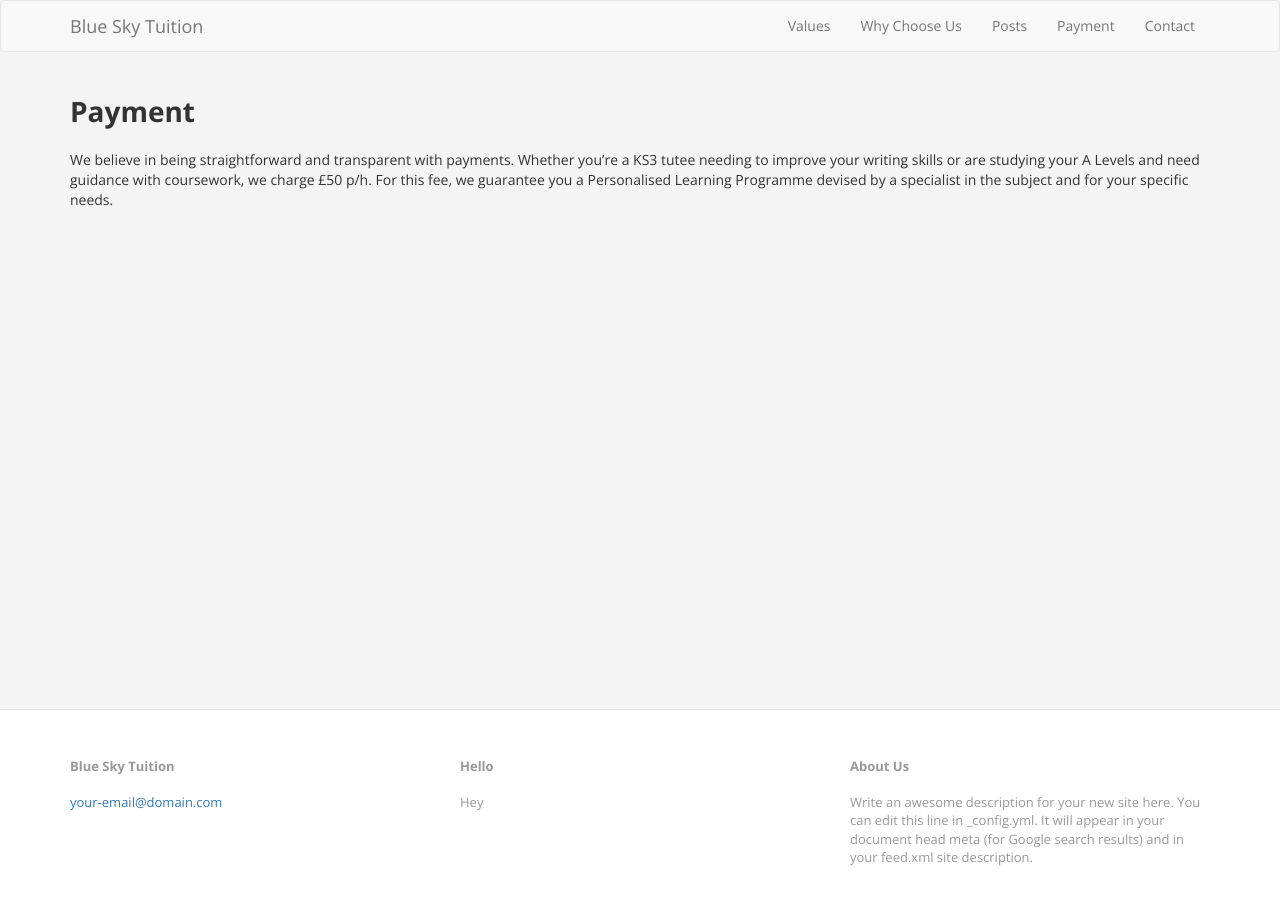
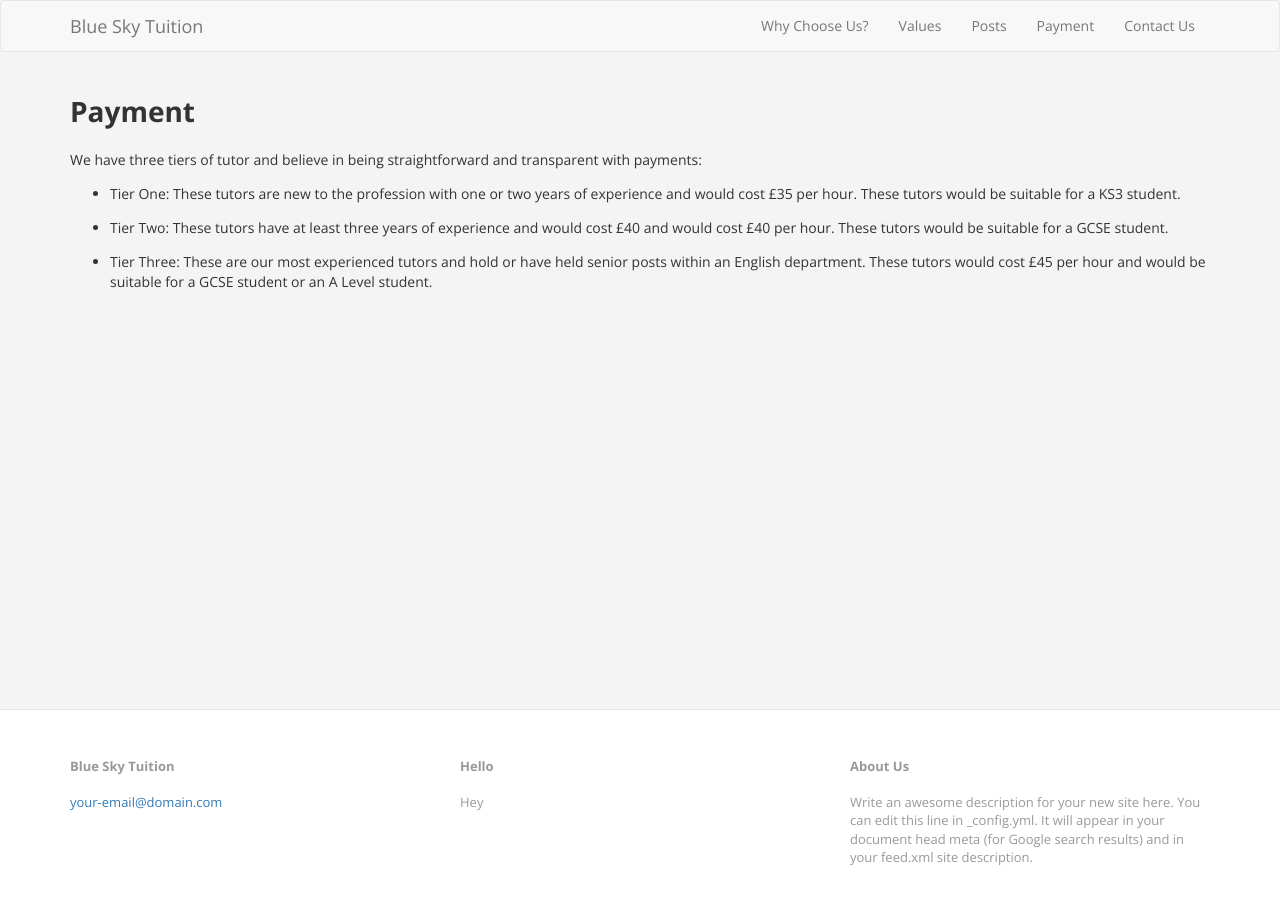
Before and after one commit to 01taylop/blue-sky-tuition, a Jekyll site: the page built from payment.md, in a window 1280 px wide. Built offline with Jekyll 4.4.1, drawn with Linux system fonts in a browser that asks for light colours.

Commit message:
Updated copy

```diff
--- a/index.html
+++ b/index.html
@@ -2,6 +2,6 @@
 layout: default
 ---
 
-Welcome to HB Tuition, London's first English specialist private tuition agency, ran by a team of fully qualified English teachers.
+Welcome to Blue Sky Tuition, London's first English specialist private tuition agency, ran by a team of fully qualified English teachers.
 
-At HB Tuition, we have 20 English teachers working in schools across London. As a team, we have an enormous breadth of experience across all exam boards, courses and texts. We also have expertise of working with a wide variety of students with differing abilities, talents and needs.
+At Blue Sky Tuition, we have 20 English teachers working in schools across London. As a team, we have an enormous breadth of experience across all exam boards, courses and texts. We also have expertise of working with a wide variety of students with differing abilities, talents and needs.
--- a/payment.md
+++ b/payment.md
@@ -5,4 +5,10 @@ permalink: /payment/
 weight: 4
 ---
 
-We believe in being straightforward and transparent with payments. Whether you're a KS3 tutee needing to improve your writing skills or are studying your A Levels and need guidance with coursework, we charge £50 p/h. For this fee, we guarantee you a Personalised Learning Programme devised by a specialist in the subject and for your specific needs.
+We have three tiers of tutor and believe in being straightforward and transparent with payments:
+
+- Tier One: These tutors are new to the profession with one or two years of experience and would cost £35 per hour. These tutors would be suitable for a KS3 student.
+
+- Tier Two: These tutors have at least three years of experience and would cost £40 and would cost £40 per hour. These tutors would be suitable for a GCSE student.
+
+- Tier Three: These are our most experienced tutors and hold or have held senior posts within an English department. These tutors would cost £45 per hour and would be suitable for a GCSE student or an A Level student.
```
Also changed, not shown: contact.md (+5 -1 lines), values.md (+1 -1 lines), why-choose-us.md (+3 -3 lines).
